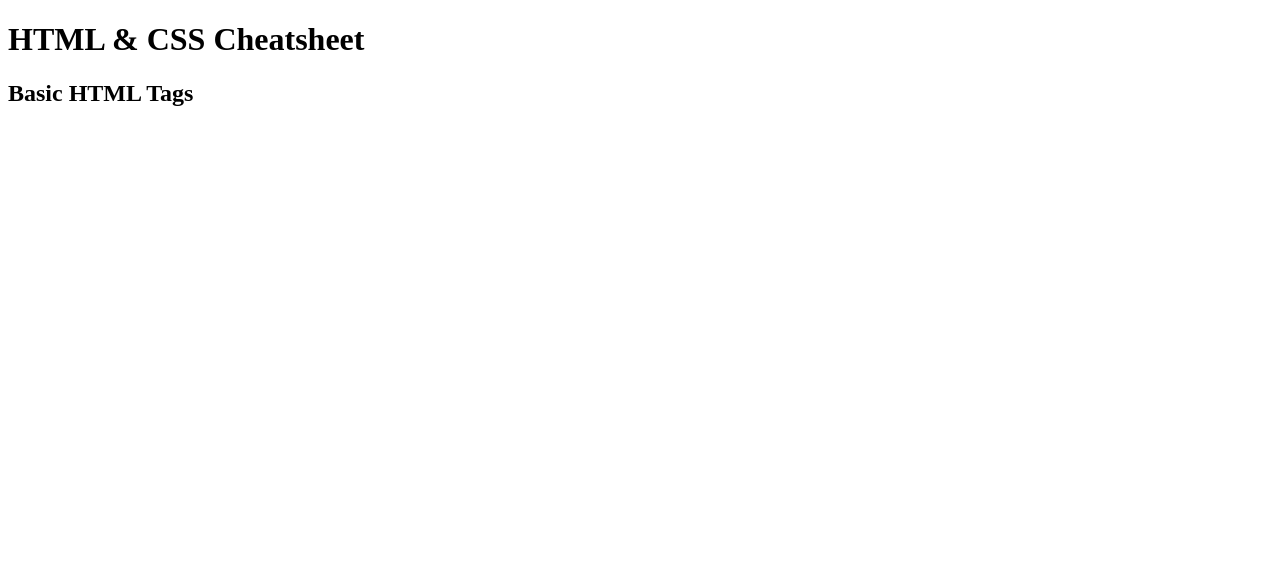
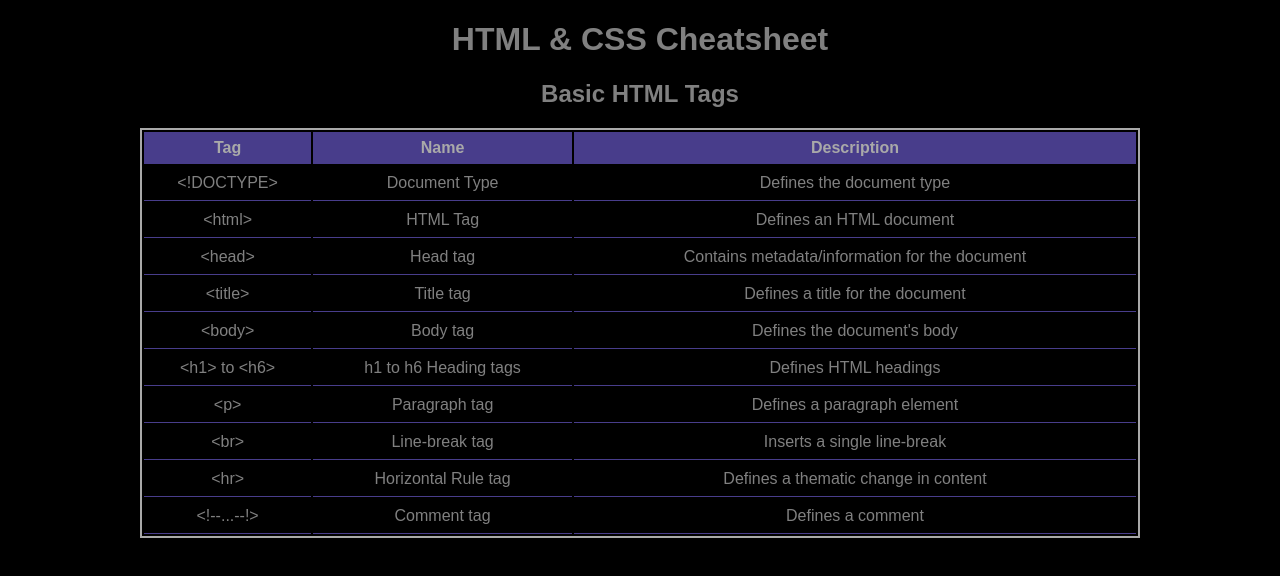
Before and after one commit to CGTones/HTML-CSS-Cheatsheet, a plain HTML site: page index.html in a window 1280 px wide. Drawn offline with Linux system fonts and the light colour scheme.

Commit message:
Added intiial styling and sample HTML table with table data to landing page

```diff
--- a/index.html
+++ b/index.html
@@ -10,5 +10,63 @@
 <body>
   <h1>HTML & CSS Cheatsheet</h1>
   <h2>Basic HTML Tags</h2>
+  <table>
+    <thead>
+      <th>Tag</th>
+      <th>Name</th>
+      <th>Description</th>
+    </thead>
+    <tbody>
+      <tr>
+        <td>&lt!DOCTYPE&gt</td>
+        <td>Document Type</td>
+        <td>Defines the document type</td>
+      </tr>
+      <tr>
+        <td>&lthtml&gt</td>
+        <td>HTML Tag</td>
+        <td>Defines an HTML document</td>
+      </tr>
+      <tr>
+        <td>&lthead&gt</td>
+        <td>Head tag</td>
+        <td>Contains metadata/information for the document</td>
+      </tr>
+      <tr>
+        <td>&lttitle&gt</td>
+        <td>Title tag</td>
+        <td>Defines a title for the document</td>
+      </tr>
+      <tr>
+        <td>&ltbody&gt</td>
+        <td>Body tag</td>
+        <td>Defines the document's body</td>
+      </tr>
+      <tr>
+        <td>&lth1&gt to &lth6&gt</td>
+        <td>h1 to h6 Heading tags</td>
+        <td>Defines HTML headings</td>
+      </tr>
+      <tr>
+        <td>&ltp&gt</td>
+        <td>Paragraph tag</td>
+        <td>Defines a paragraph element</td>
+      </tr>
+      <tr>
+        <td>&ltbr&gt</td>
+        <td>Line-break tag</td>
+        <td>Inserts a single line-break</td>
+      </tr>
+      <tr>
+        <td>&lthr&gt</td>
+        <td>Horizontal Rule tag</td>
+        <td>Defines a thematic change in content</td>
+      </tr>
+        <td>&lt!--...--!&gt</td>
+        <td>Comment tag</td>
+        <td>Defines a comment</td>
+      </tr>
+    </tbody>
+  </table>
 </body>
 </html>
--- a/styles.css
+++ b/styles.css
@@ -0,0 +1,34 @@
+body {
+  font-family: Arial, sans-serif;
+  background-color: black;
+}
+
+h1 {
+  text-align: center;
+  color: gray;
+}
+
+h2 {
+  text-align: center;
+  color: gray;
+}
+
+table {
+  border: 2px solid darkgray;
+  width: 1000px;
+  margin: 0 auto;
+}
+
+thead {
+  background-color: darkslateblue;
+  color: darkgray;
+  margin: 0 auto;
+  height: 2em;
+}
+
+td {
+  border-bottom: 1px solid darkslateblue;
+  text-align: center;
+  color: gray;
+  height: 2em;
+}
```
